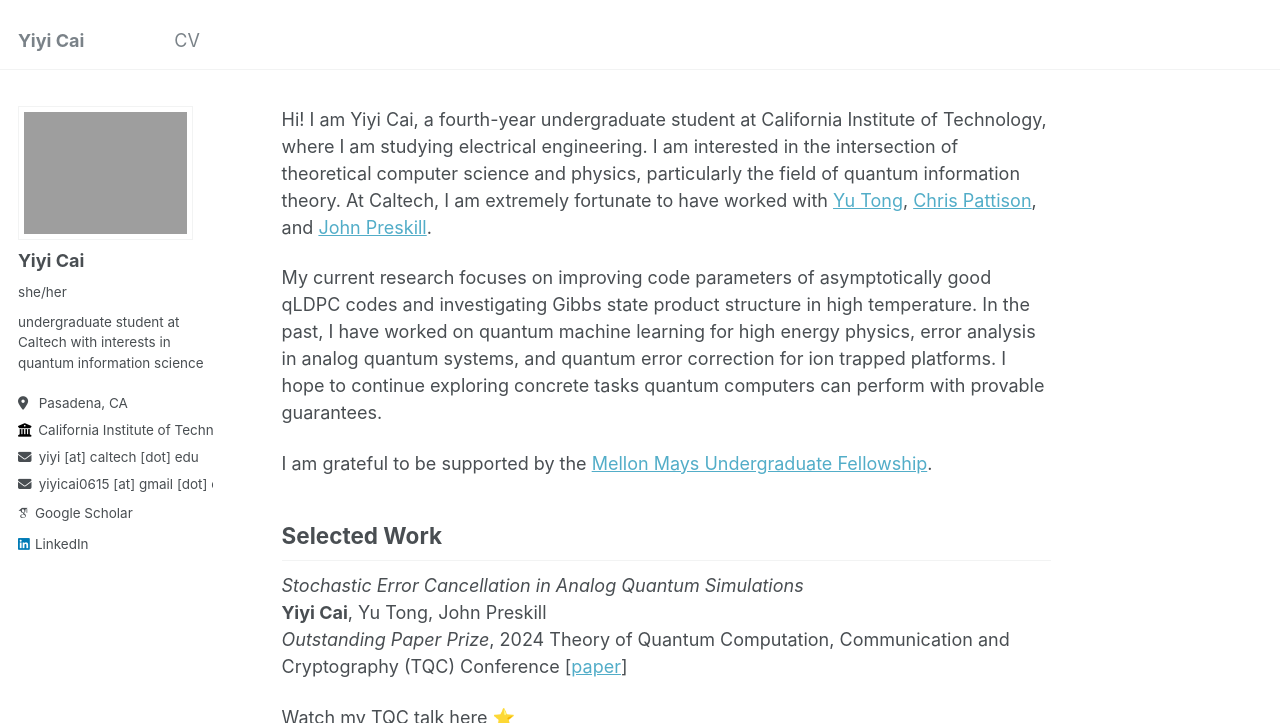
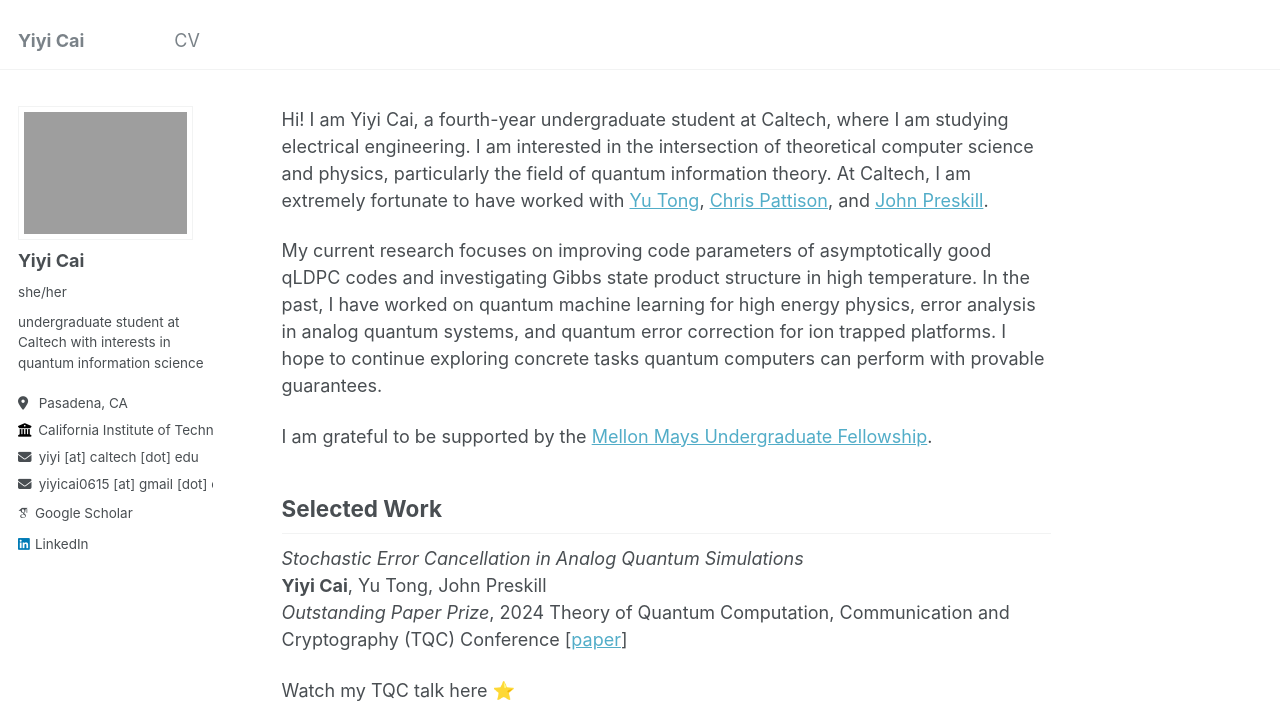
Before and after one commit to Yiyi-Cai/yiyi-cai.github.io, a Jekyll site: the page built from _pages/about.md, in a window 1280 px wide and 900 px high, cut to the strip 0-723 px from the top of the window. Built offline with Jekyll 4.4.1, drawn with Linux system fonts in a browser that asks for light colours; some web fonts are replaced.

Commit message:
Update about.md

```diff
--- a/_pages/about.md
+++ b/_pages/about.md
@@ -6,7 +6,7 @@ redirect_from:
   - /about.html
 ---
 
-Hi! I am Yiyi Cai, a fourth-year undergraduate student at California Institute of Technology, where I am studying electrical engineering. I am interested in the intersection of theoretical computer science and physics, particularly the field of quantum information theory. At Caltech, I am extremely fortunate to have worked with [Yu Tong](https://scholars.duke.edu/person/yu.tong), [Chris Pattison](https://scholar.google.com/citations?user=4neYf8oAAAAJ&hl=en), and [John Preskill](http://theory.caltech.edu/~preskill/).
+Hi! I am Yiyi Cai, a fourth-year undergraduate student at Caltech, where I am studying electrical engineering. I am interested in the intersection of theoretical computer science and physics, particularly the field of quantum information theory. At Caltech, I am extremely fortunate to have worked with [Yu Tong](https://scholars.duke.edu/person/yu.tong), [Chris Pattison](https://scholar.google.com/citations?user=4neYf8oAAAAJ&hl=en), and [John Preskill](http://theory.caltech.edu/~preskill/).
 
 My current research focuses on improving code parameters of asymptotically good qLDPC codes and investigating Gibbs state product structure in high temperature. In the past, I have worked on quantum machine learning for high energy physics, error analysis in analog quantum systems, and quantum error correction for ion trapped platforms. I hope to continue exploring concrete tasks quantum computers can perform with provable guarantees.
 
```
